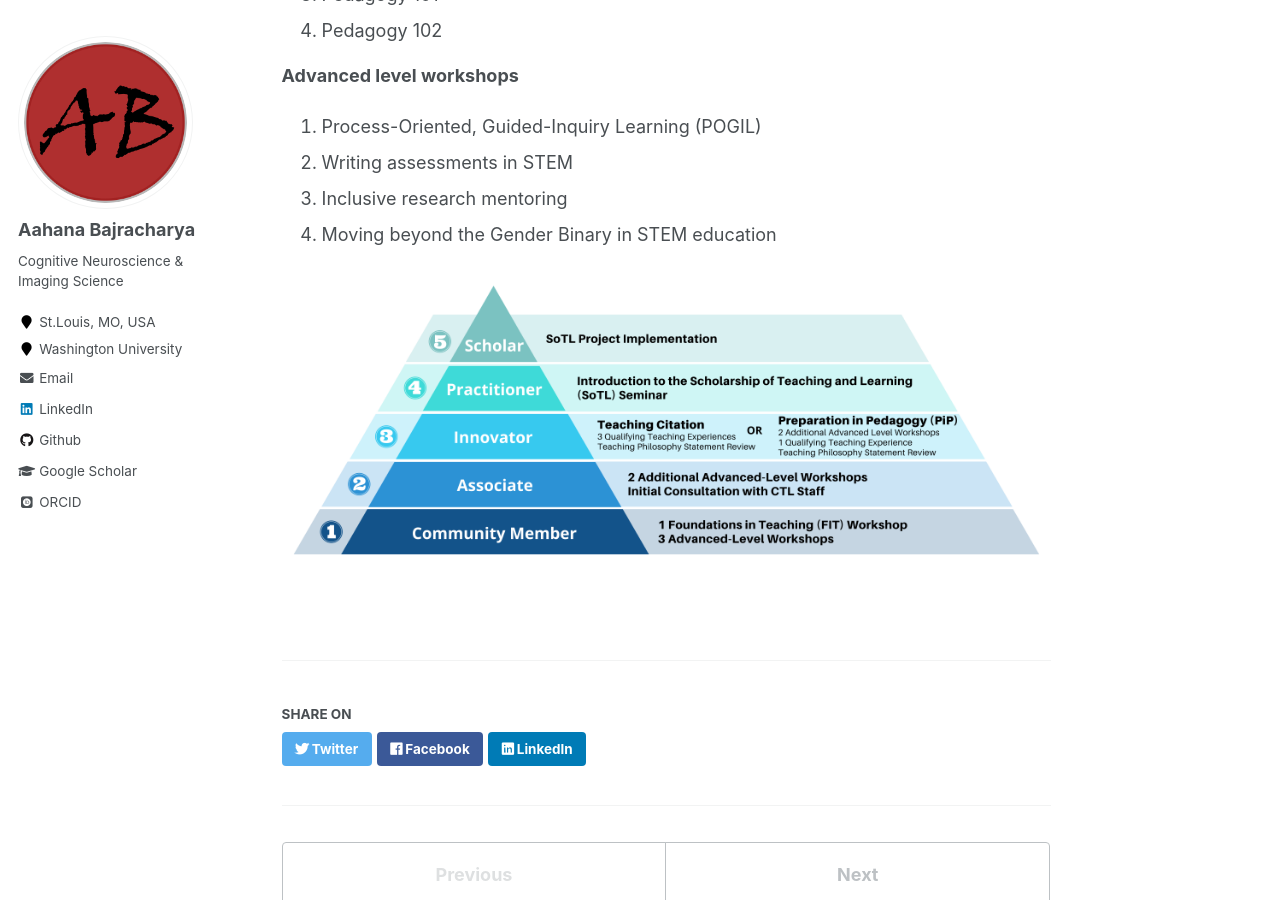
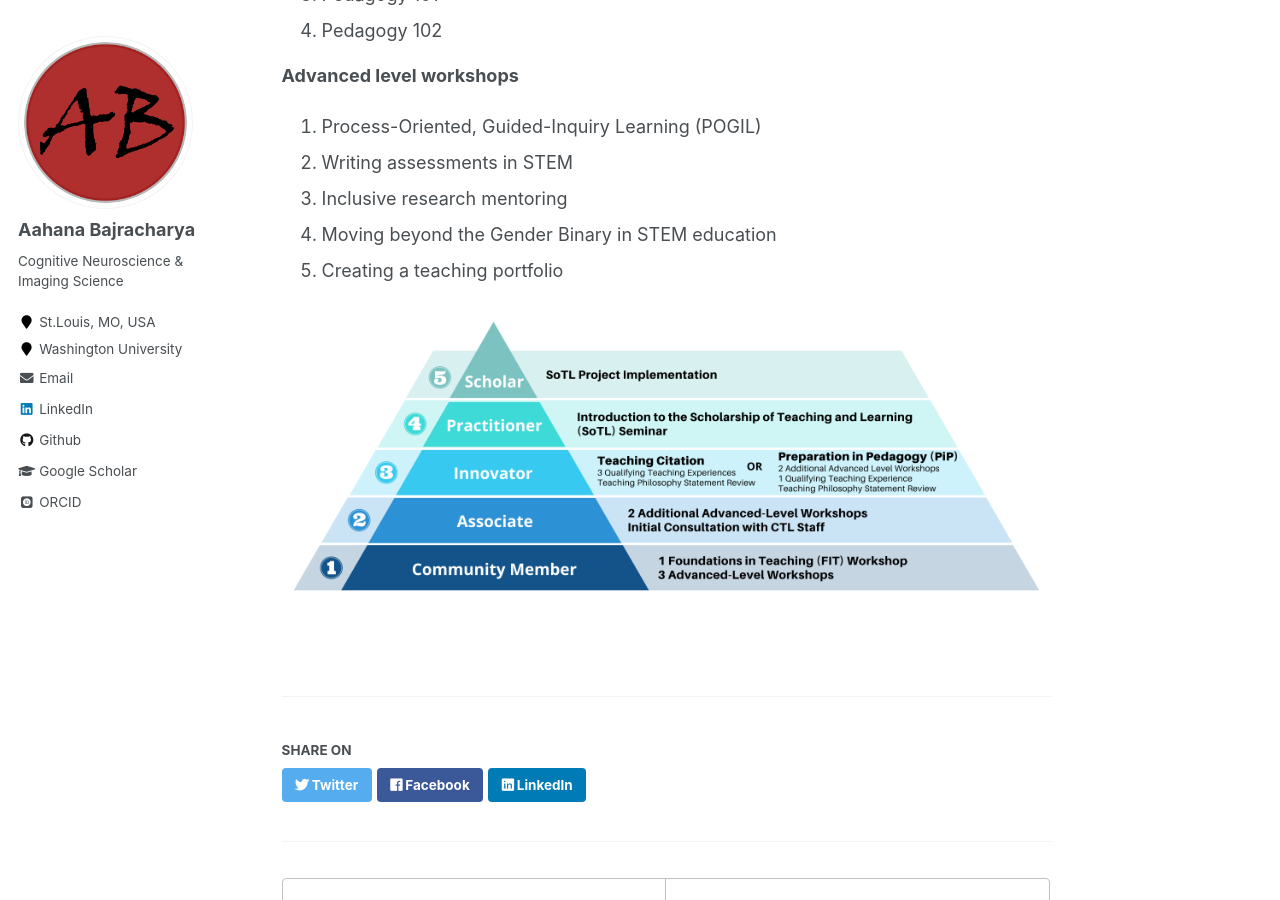
Before and after one commit to kritibhattarai23/kritibhattarai23.github.io, a Jekyll site: the page built from _teaching/Teaching-Citation.md, in a window 1280 px wide and 900 px high, scrolled down 433 px. Built offline with Jekyll 4.4.1, drawn with Linux system fonts in a browser that asks for light colours; some web fonts are replaced.

Commit message:
Update Teaching-Citation.md
Added JMW

```diff
--- a/_teaching/Teaching-Citation.md
+++ b/_teaching/Teaching-Citation.md
@@ -20,5 +20,6 @@ Professional Development in Teaching Program Workshops, 2017 - Present
 2. Writing assessments in STEM
 3. Inclusive research mentoring
 4. Moving beyond the Gender Binary in STEM education
+5. Creating a teaching portfolio
 
 ![Workshops](/assets/images/Pyramid-white.png)
```
